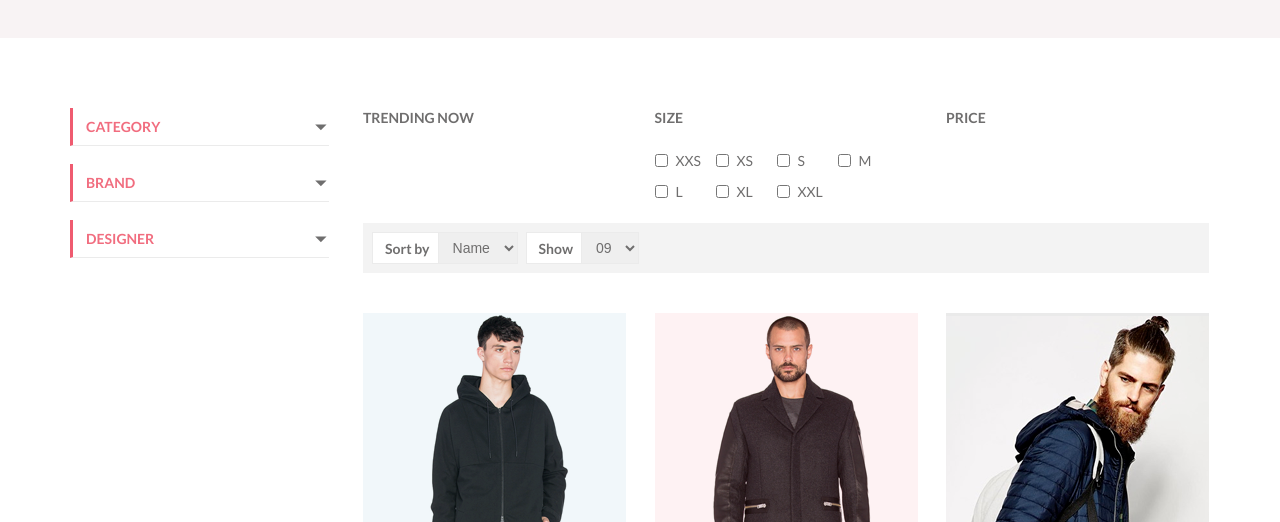
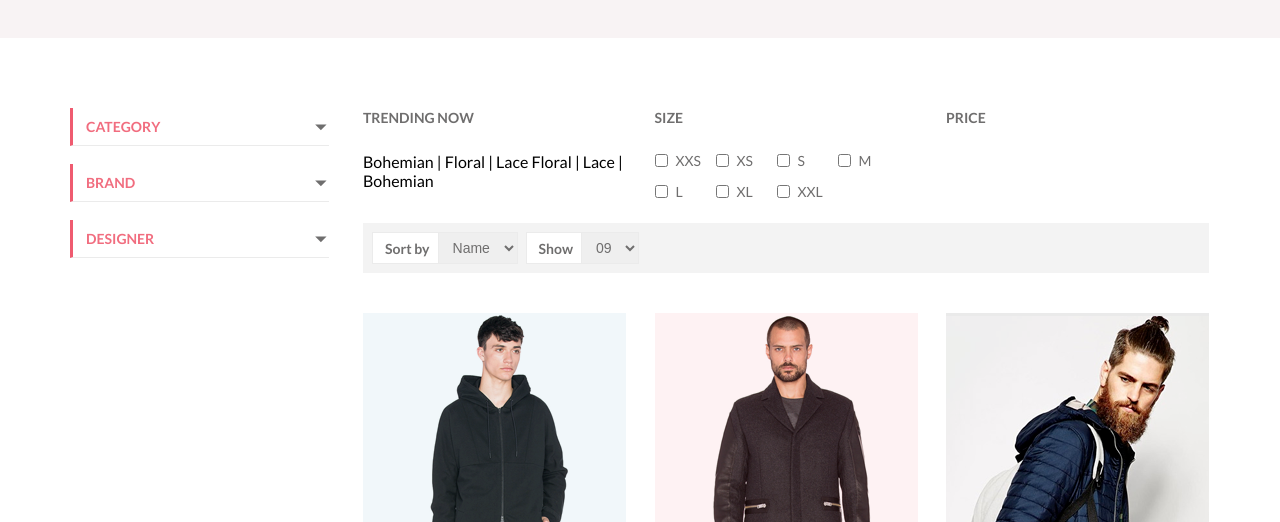
Before and after one commit to andykey-krsk/Brand, a plain HTML site: page product.html in a window 1280 px wide. Shown: the part 278-800 px from the top of the page. Drawn offline with Linux system fonts and the light colour scheme.

Commit message:
fix product page

```diff
--- a/product.html
+++ b/product.html
@@ -293,7 +293,9 @@
             <div class="produckt__sort__check">
                 <div class="check-column">
                     <div class="sort__h3">Trending now</div>
-
+                    <div>
+                        Bohemian | Floral | Lace Floral | Lace | Bohemian
+                    </div>
                 </div>
 
                 <div class="check-column">
@@ -506,7 +508,7 @@
                 <a class="product__page" href="#">5</a>
                 <div class="product__page_slim">
                     <a class="product__page" href="#">6</a>
-                    <div class="product__page">.....</div>
+                    <div class="product__page"> ..... </div>
                     <a class="product__page" href="#">20</a>
                 </div>
                 <a class="product__page" href="#"><i class="fas fa-chevron-right"></i></a>
```
